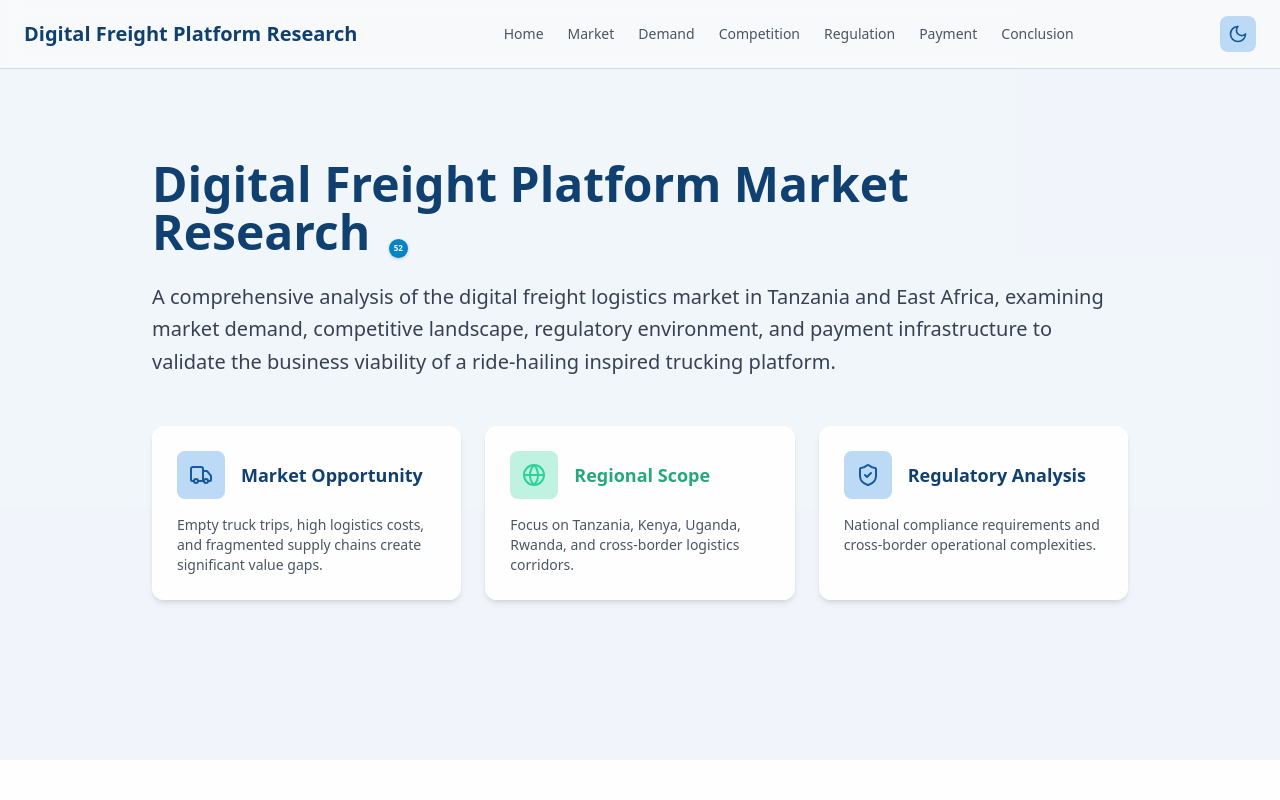
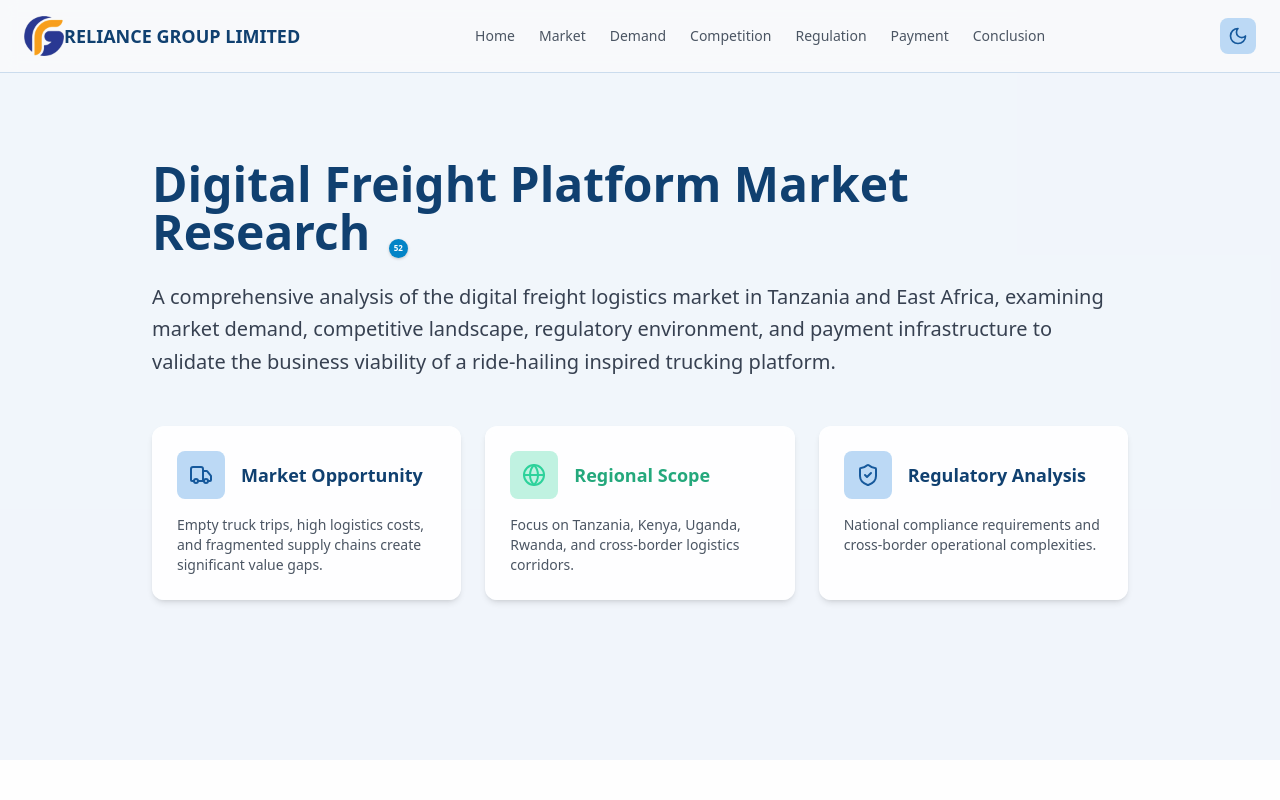
Before and after one commit to gratian-gr/logistics-platform, a plain HTML site: page index.html in a window 1280 px wide. Shown: the top 800 px of the page. Drawn offline with Linux system fonts and the light colour scheme.

Commit message:
Add Reliance Group Limited branding: logo in navbar & footer, favicon
- Background-removed transparent logo (assets/logo.png)
- Favicon set (16/32/180/192) wired into <head>
- Logo + 'RELIANCE GROUP LIMITED' in navbar (left) and footer
- Includes prior edits: nav title and © 2026

```diff
--- a/index.html
+++ b/index.html
@@ -4,6 +4,11 @@
   <meta charset="UTF-8">
   <meta name="viewport" content="width=device-width, initial-scale=1.0">
   <title>Digital Freight Platform Market Research - Tanzania &amp; East Africa</title>
+
+  <!-- Favicon / browser-tab icon -->
+  <link rel="icon" type="image/png" sizes="32x32" href="assets/favicon-32.png">
+  <link rel="icon" type="image/png" sizes="16x16" href="assets/favicon-16.png">
+  <link rel="apple-touch-icon" href="assets/apple-touch-icon.png">
 
   <!-- Self-hosted styles & libraries (served from Cloudflare edge — no external CDNs) -->
   <link rel="stylesheet" href="css/tailwind.css">
@@ -120,7 +125,10 @@
   <header class="fixed top-0 left-0 right-0 z-50 backdrop-blur bg-gray-50/90 dark:bg-gray-900/90 border-b border-primary-500/20 dark:border-primary-600/20">
     <nav class="max-w-7xl mx-auto px-6 py-4">
       <div class="flex items-center justify-between">
-        <h1 class="text-xl font-bold text-primary-700 dark:text-primary-300">Digital Freight Platform Research</h1>
+        <a href="#home" class="flex items-center gap-3">
+          <img src="assets/logo.png" alt="Reliance Group Limited logo" width="40" height="40" class="w-10 h-10 object-contain shrink-0">
+          <h1 class="text-lg sm:text-xl font-bold text-primary-700 dark:text-primary-300">RELIANCE GROUP LIMITED</h1>
+        </a>
 
         <div class="hidden md:flex items-center space-x-6">
           <a href="#home" class="text-sm text-gray-600 dark:text-gray-400 hover:text-primary-600 dark:hover:text-primary-400 transition-colors">Home</a>
@@ -1021,8 +1029,12 @@
         </div>
       </div>
       <div class="border-t border-primary-800 pt-8 text-center">
+        <div class="flex items-center justify-center gap-3 mb-4">
+          <img src="assets/logo.png" alt="Reliance Group Limited logo" width="36" height="36" class="w-9 h-9 object-contain shrink-0">
+          <span class="text-base font-semibold tracking-wide text-white">RELIANCE GROUP LIMITED</span>
+        </div>
         <p class="text-sm text-gray-400">
-          © 2025 Digital Freight Platform Market Research. Educational and informational purposes only.
+          © 2026 Digital Freight Platform Market Research. Educational and informational purposes only.
         </p>
       </div>
     </div>
```
Also changed, not shown: assets/apple-touch-icon.png (added), assets/favicon-16.png (added), assets/favicon-32.png (added), assets/logo-192.png (added), assets/logo.png (added), 1 other file.
